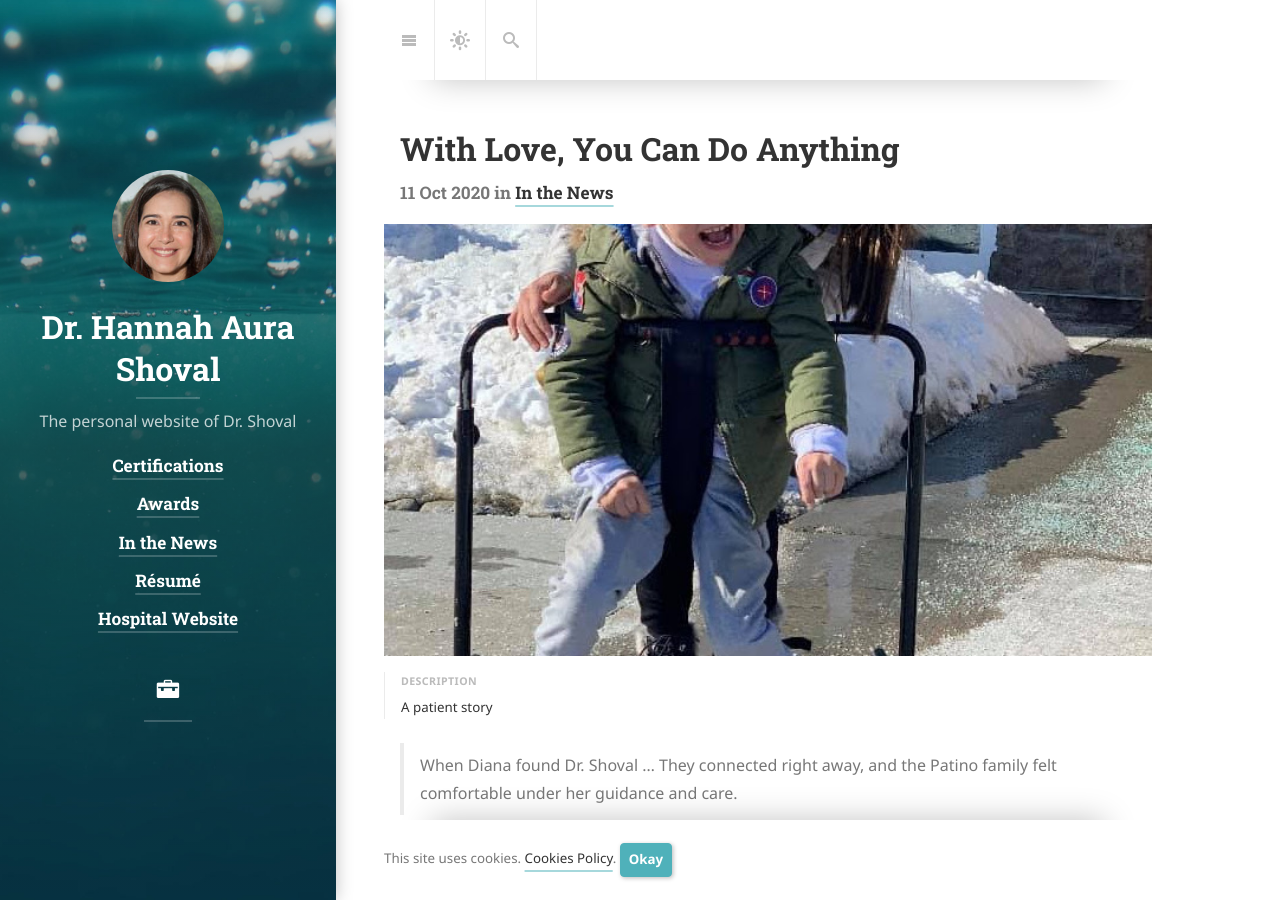
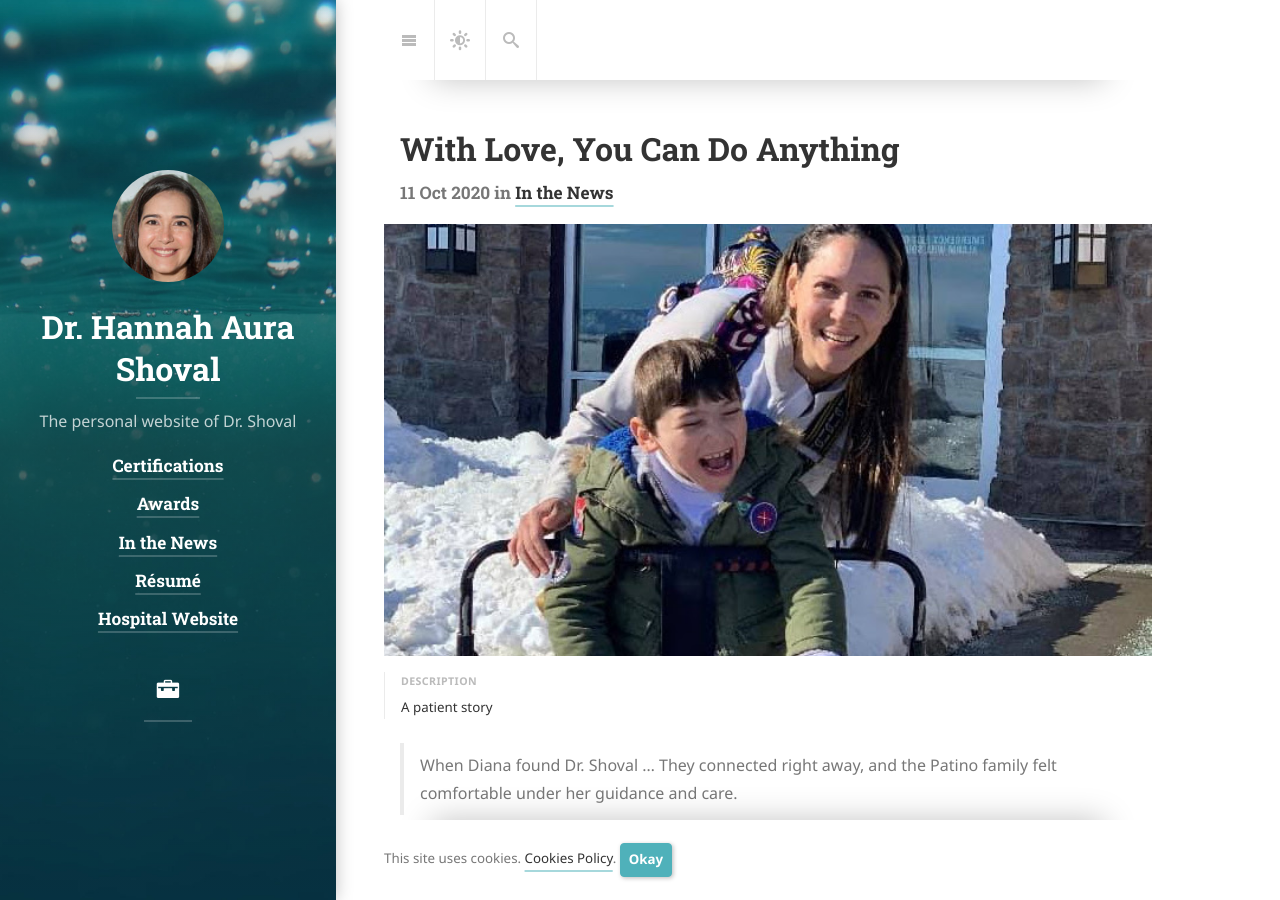
Before and after one commit to physiatry/physiatry.github.io, a Jekyll site: the page built from news/_posts/2020-10-11-eduardo-patino.md, in a window 1280 px wide and 900 px high. Built offline with Jekyll 4.4.1, drawn with Linux system fonts in a browser that asks for light colours; cached includes are drawn as plain includes; nearby versions of some CDN libraries; some web fonts are replaced; library files that are not in the unit come from our copies.

Commit message:
update picture

```diff
--- a/news/_posts/2020-10-11-eduardo-patino.md
+++ b/news/_posts/2020-10-11-eduardo-patino.md
@@ -5,7 +5,7 @@ description: >
   A patient story
 sitemap: false
 image:
-  path: /assets/img/news/eduardo-patino.jpg
+  path: /assets/img/news/eduardo-patino-faces.jpg
 ---
 
 > When Diana found Dr. Shoval ... They connected right away, and the Patino family felt comfortable under her guidance and care.
```
Also changed, not shown: assets/img/news/eduardo-patino-faces.jpg (added).
